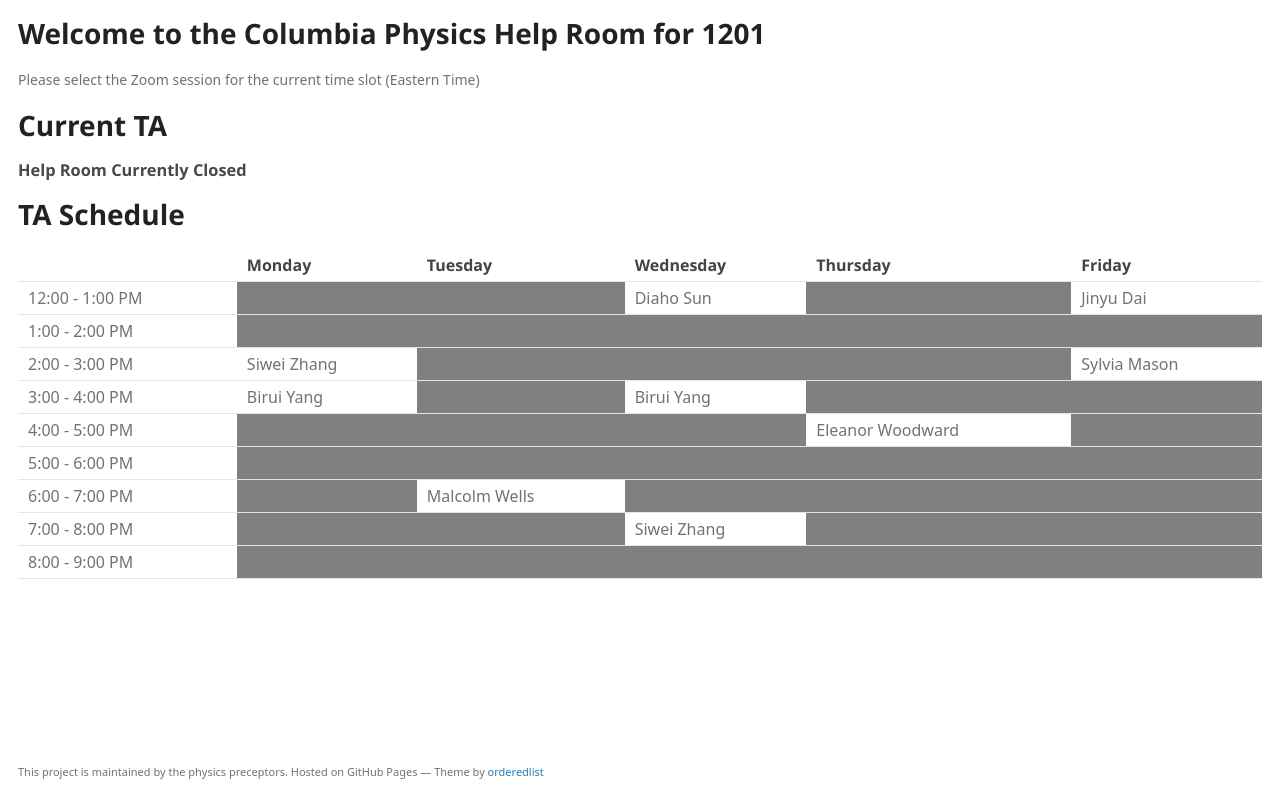
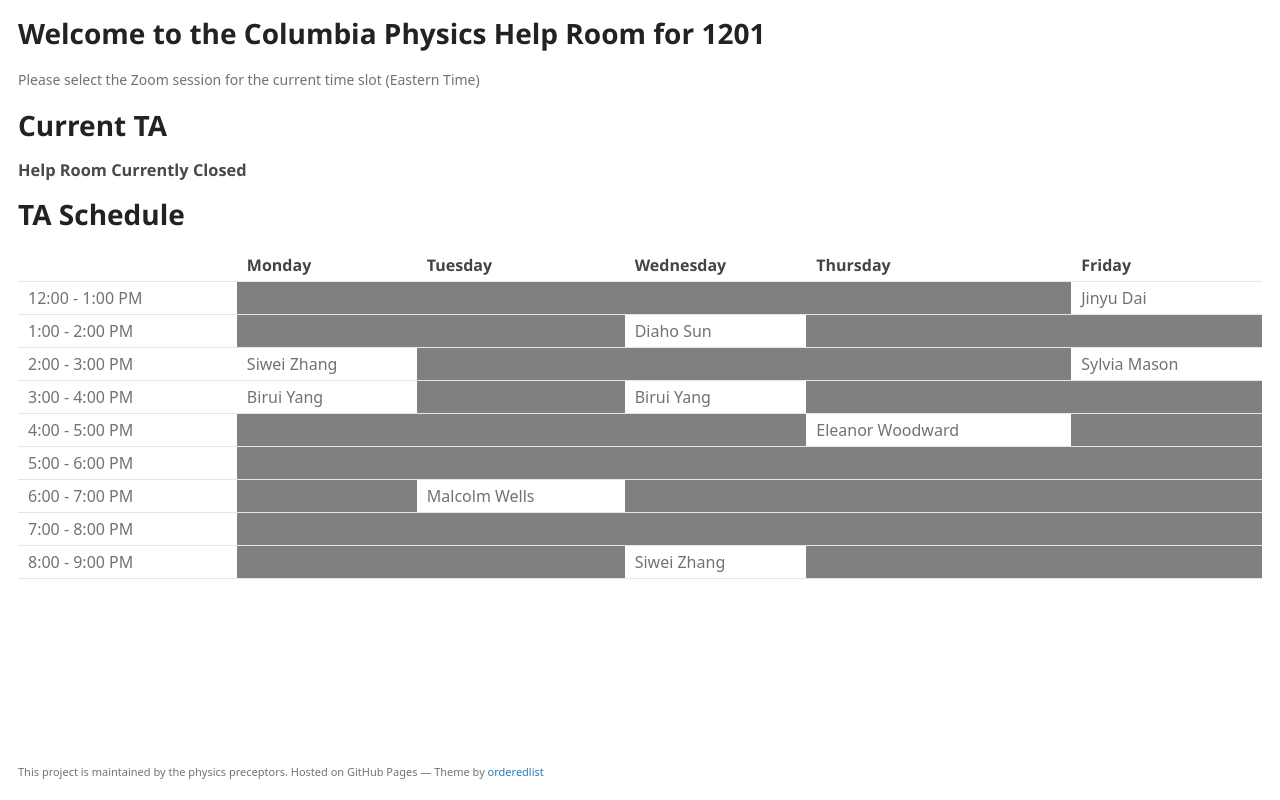
Before and after one commit to ColumbiaPhysics/HelpRoom, a plain HTML site: page 1601.html in a window 1280 px wide. Drawn offline with Linux system fonts and the light colour scheme; a web font is replaced by a local one.

Commit message:
Update 1601.html

```diff
--- a/1601.html
+++ b/1601.html
@@ -24,7 +24,7 @@
 		<td>12:00 - 1:00 PM</td>
 		<td id="m0" style="background-color:#808080"></td>
 		<td id="t0" style="background-color:#808080"></td>
-		<td id="w0">Diaho Sun</td>
+		<td id="w0" style="background-color:#808080"></td>
 		<td id="r0" style="background-color:#808080"></td>
 		<td id="f0">Jinyu Dai</td>
 	</tr>
@@ -32,7 +32,7 @@
 		<td>1:00 - 2:00 PM</td>
 		<td id="m1" style="background-color:#808080"></td>
 		<td id="t1" style="background-color:#808080"></td>
-		<td id="w1" style="background-color:#808080"></td>
+		<td id="w1">Diaho Sun</td>
 		<td id="r1" style="background-color:#808080"></td>
 		<td id="f1" style="background-color:#808080"></td>
 	</tr>
@@ -80,7 +80,7 @@
 		<td>7:00 - 8:00 PM</td>
 		<td id="m7" style="background-color:#808080"></td>
 		<td id="t7" style="background-color:#808080"></td>
-		<td id="w7">Siwei Zhang</td>
+		<td id="w7" style="background-color:#808080"></td>
 		<td id="r7" style="background-color:#808080"></td>
 		<td id="f7" style="background-color:#808080"></td>
 	</tr>
@@ -88,7 +88,7 @@
 		<td>8:00 - 9:00 PM</td>
 		<td id="m8" style="background-color:#808080"></td>
 		<td id="t8" style="background-color:#808080"></td>
-		<td id="w8" style="background-color:#808080"></td>
+		<td id="w8">Siwei Zhang</td>
 		<td id="r8" style="background-color:#808080"></td>
 		<td id="f8" style="background-color:#808080"></td>
 	</tr>
```
